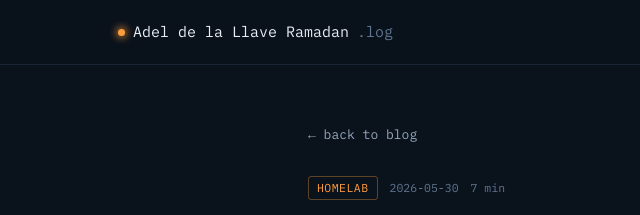
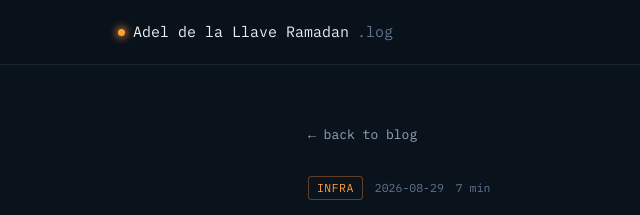
Before and after one commit to kiraitachi/Ciberdefensa.uk, a plain HTML site: page blog/Scrutiny SMART Monitoring.html in a window 1280 px wide. Shown: the top 215 px of the page, 0-640 px from the left. Drawn offline with Linux system fonts and the light colour scheme.

Commit message:
scrutiny

```diff
--- a/blog/Scrutiny SMART Monitoring.html
+++ b/blog/Scrutiny SMART Monitoring.html
@@ -54,8 +54,8 @@
   <div class="wrap">
     <a href="../index.html#blog" class="back-link mono">← back to blog</a>
     <div class="post-meta">
-      <span class="post-tag mono">homelab</span>
-      <span class="mono">2026-05-30</span>
+      <span class="post-tag mono">infra</span>
+      <span class="mono">2026-08-29</span>
       <span class="mono">7 min</span>
     </div>
     <h1>Scrutiny: SMART Drive Monitoring on Proxmox with a Hub-Spoke LXC</h1>
```
